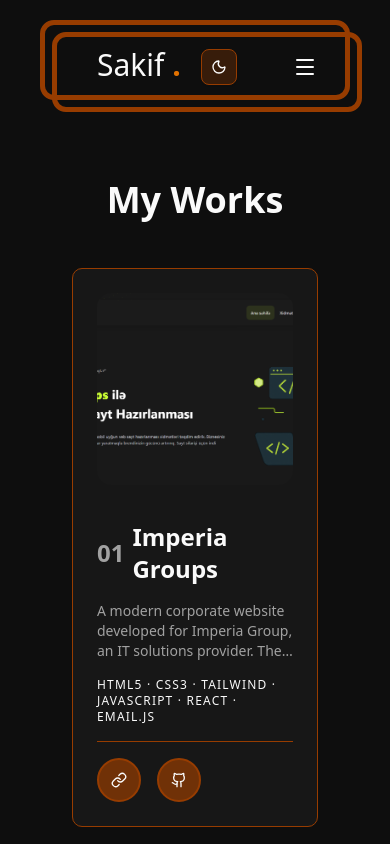
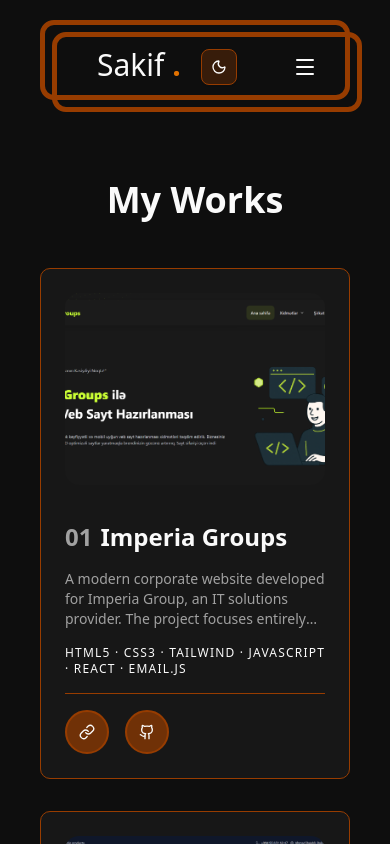
Before and after one commit to Sakiff/portfolio, a React (Vite) app: page /work in a window 390 px wide. Shown: the top 844 px of the page. Built offline with nearby package versions, Linux system fonts and the light colour scheme.

Commit message:
fixed gap in works page in mobile view

```diff
--- a/src/pages/WorkPage/WorkPage.tsx
+++ b/src/pages/WorkPage/WorkPage.tsx
@@ -3,7 +3,7 @@
 
 const WorkPage = () => {
   return (
-    <div className="pt-20 px-8 pb-8">
+    <div className="pt-20 lg:px-8 pb-8">
       <div className="max-w-7xl mx-auto">
         <h1 className="text-4xl font-bold text-center mb-12">My Works</h1>
         <div className="grid grid-cols-1 md:grid-cols-2 lg:grid-cols-2 gap-8">
```
